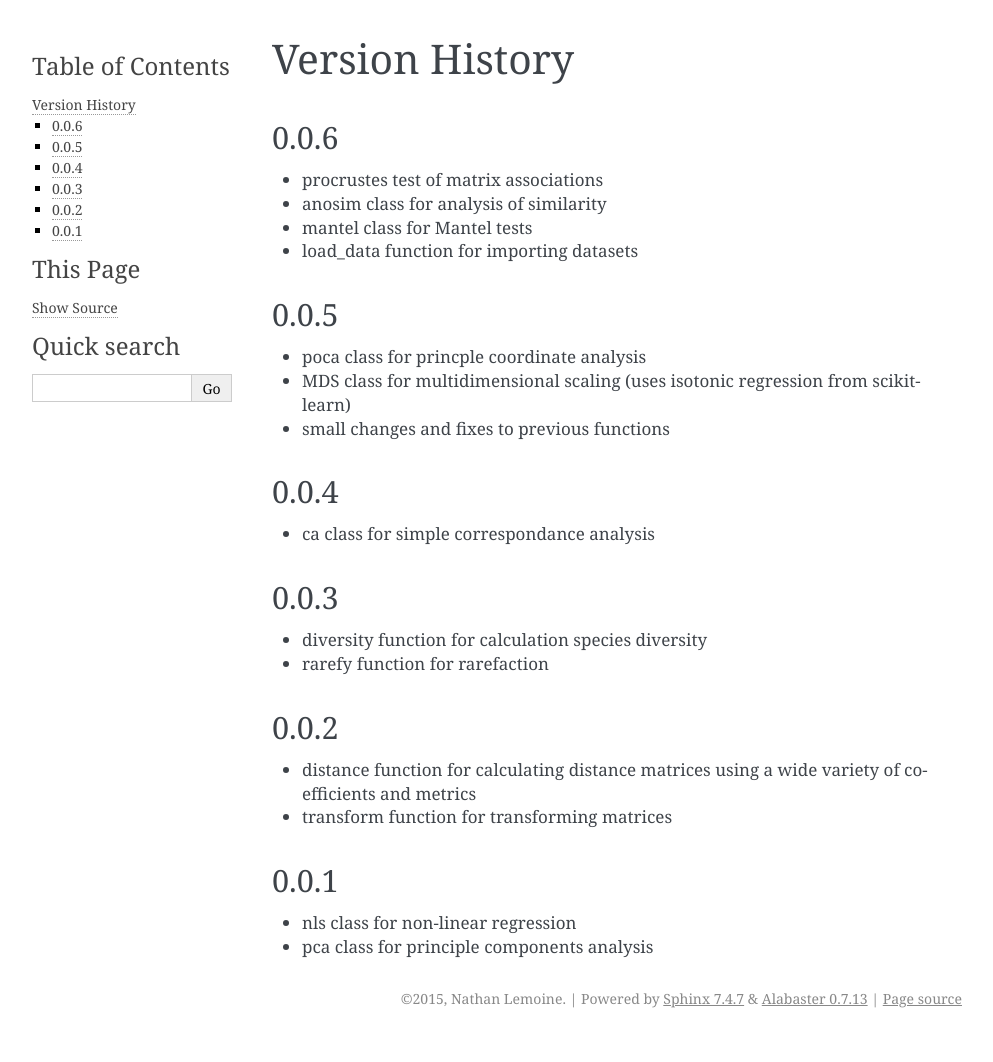
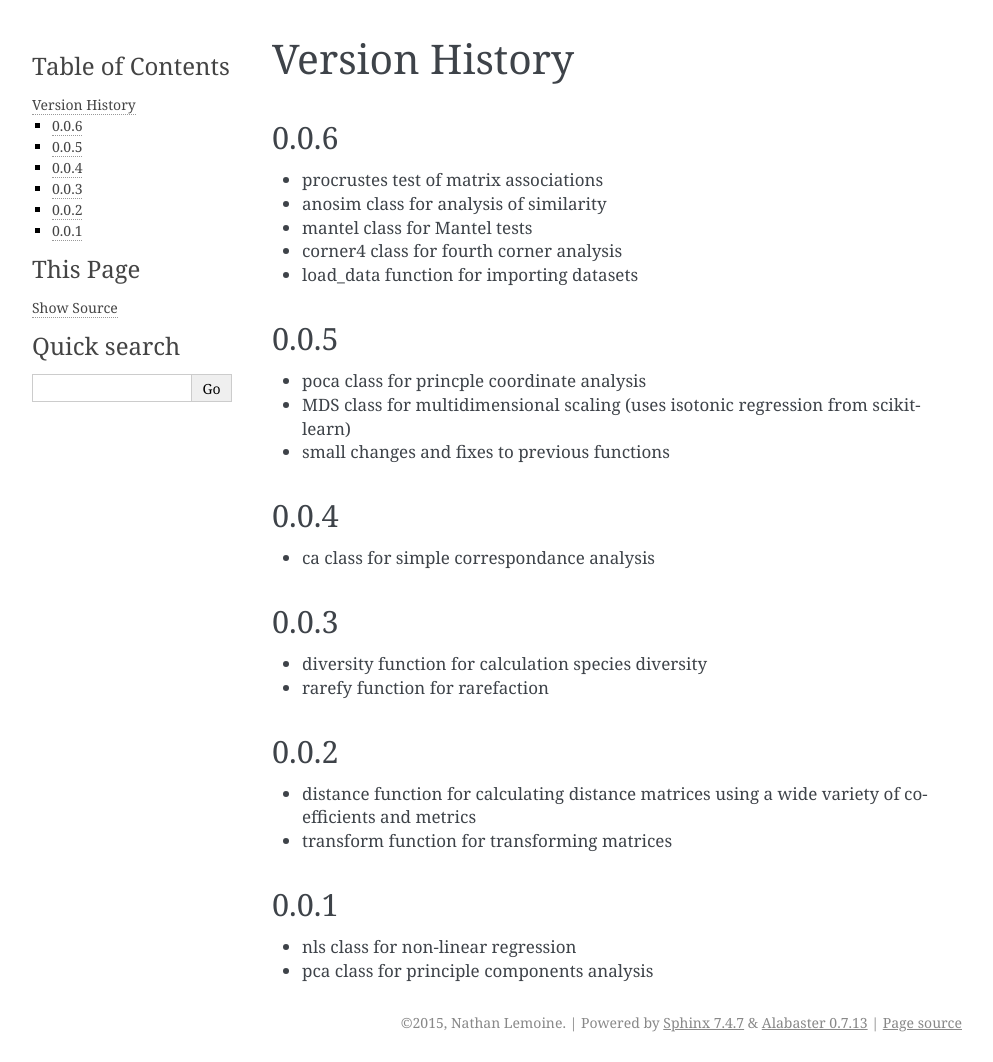
Before and after one commit to Auerilas/ecopy, a Sphinx documentation site: the page built from docs/source/changelog.rst, in a window 1280 px wide. Shown: the whole page, without its empty margins (148-1141 px from the left). Built offline with Sphinx 7.4.7, drawn with Linux system fonts in a browser that asks for light colours; formulas are drawn with MathJax 3; before the commit the page ends 1038 px from its top, so only the background shows below that.

Commit message:
new readme

```diff
--- a/README.rst
+++ b/README.rst
@@ -10,6 +10,7 @@ What's New
 - load_data function for loading data
 - anosim class for analysis of similarity
 - mantel class for Mantel tests
+- corner4 class for fourth corner analysis
 
 License
 =====
--- a/docs/source/changelog.rst
+++ b/docs/source/changelog.rst
@@ -5,6 +5,7 @@ Version History
 - procrustes test of matrix associations
 - anosim class for analysis of similarity
 - mantel class for Mantel tests
+- corner4 class for fourth corner analysis
 - load_data function for importing datasets
 
 0.0.5
--- a/docs/source/index.rst
+++ b/docs/source/index.rst
@@ -6,7 +6,7 @@ EcoPy contains numerous numerical and statistical techniques for working with an
 Version
 =======
 
-Current Version - 0.0.5
+Current Version - 0.0.6
 
 Installing EcoPy
 =============
--- a/docs/source/references.rst
+++ b/docs/source/references.rst
@@ -2,6 +2,7 @@ References
 ==========
 
 Legendre
+Dray and Legendre
 Heiser
 scikit-learn
 MDS book
```
